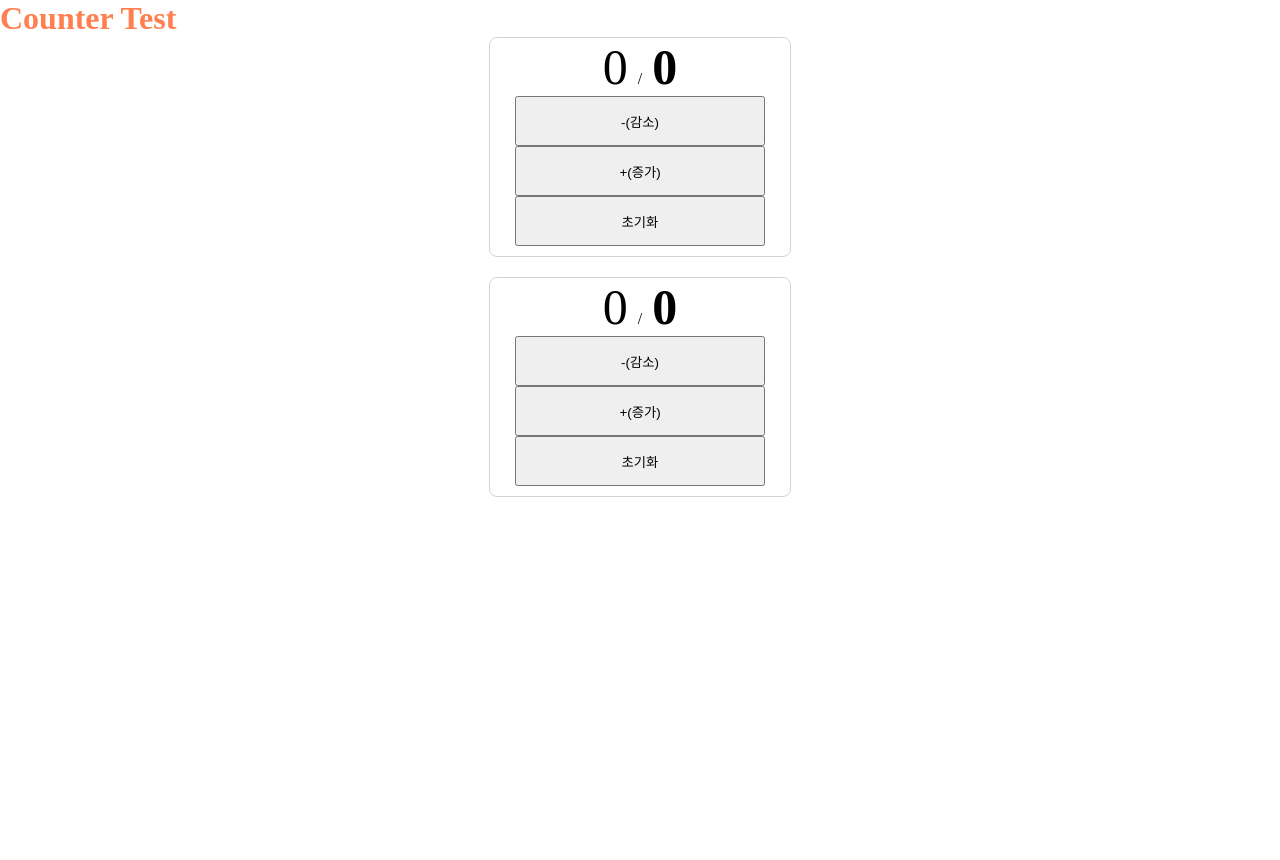
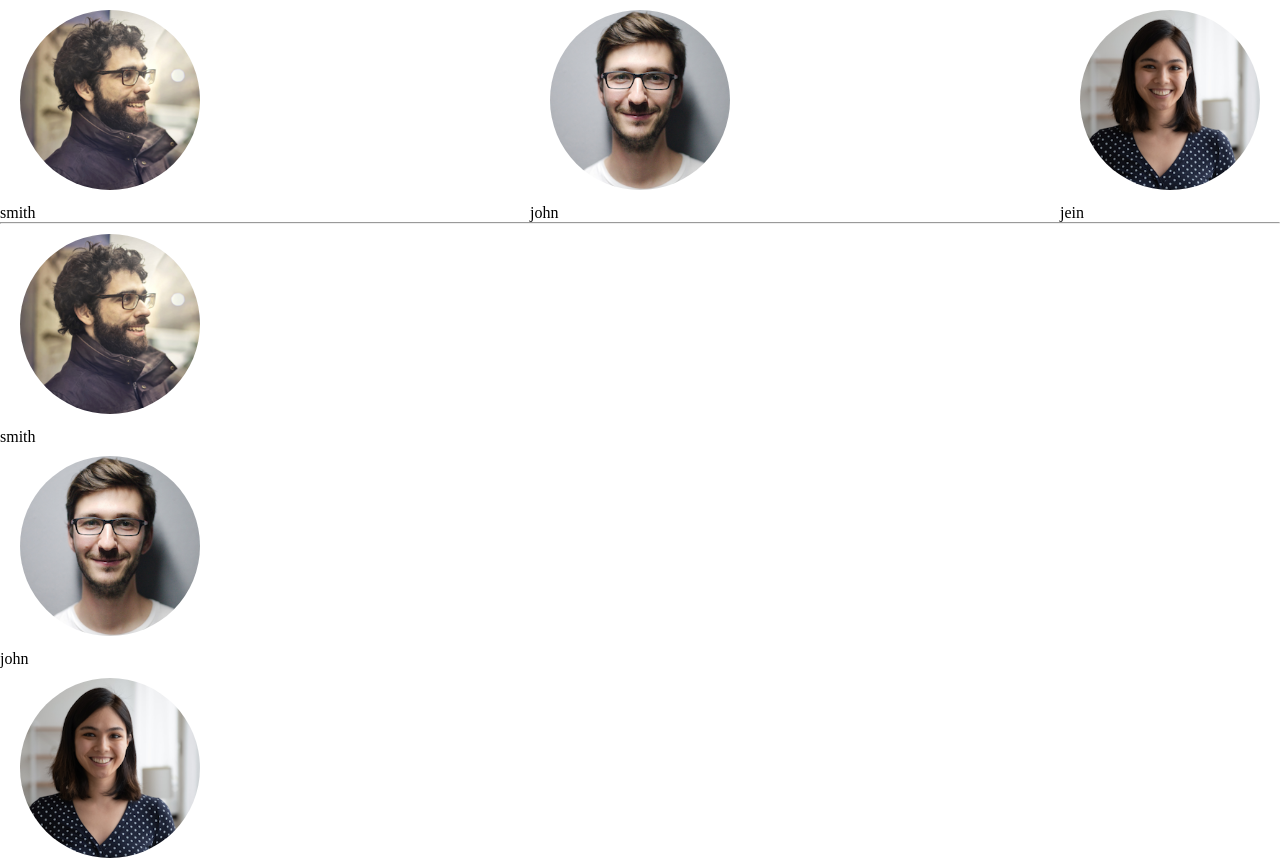
Before and after one commit to KwonYongBin/html_css, a React (Create React App) app in the folder React/basic-app/: page / in a window 1280 px wide. Shown: the top 860 px of the page. Before the commit the page ends 800 px from the top, so only its background shows below. Built offline with nearby package versions, Linux system fonts and the light colour scheme.

Commit message:
2025.09.09

```diff
--- a/React/basic-app/src/components/Avatar.jsx
+++ b/React/basic-app/src/components/Avatar.jsx
@@ -13,12 +13,11 @@ export default Avatar ;
 
 export const AvatarList = ({list, className}) => {
   return (
-    <div className={className}>
-        {list.map((item, i)=>{
-
-            <Avatar img={item.img} name={item.name}/>
-        })}
-    </div>
+    <>
+        <div className={className}>
+            { list.map((item, i) => <Avatar key={i} img={item.img} name={item.name}/> )}
+        </div>
+    </>
   )
 }
 
--- a/React/basic-app/src/index.js
+++ b/React/basic-app/src/index.js
@@ -1,9 +1,9 @@
 import React from 'react';
 import ReactDOM from 'react-dom/client';
 // import App from './App.js';
-// import App from './AppAvatar.js'
+import App from './AppAvatar.js'
 // import App from './AppButton.js'
-import App from './AppCounter.js';
+// import App from './AppCounter.js';
 import reportWebVitals from './reportWebVitals.js';
 
 const root = ReactDOM.createRoot(document.getElementById('root'));
```
